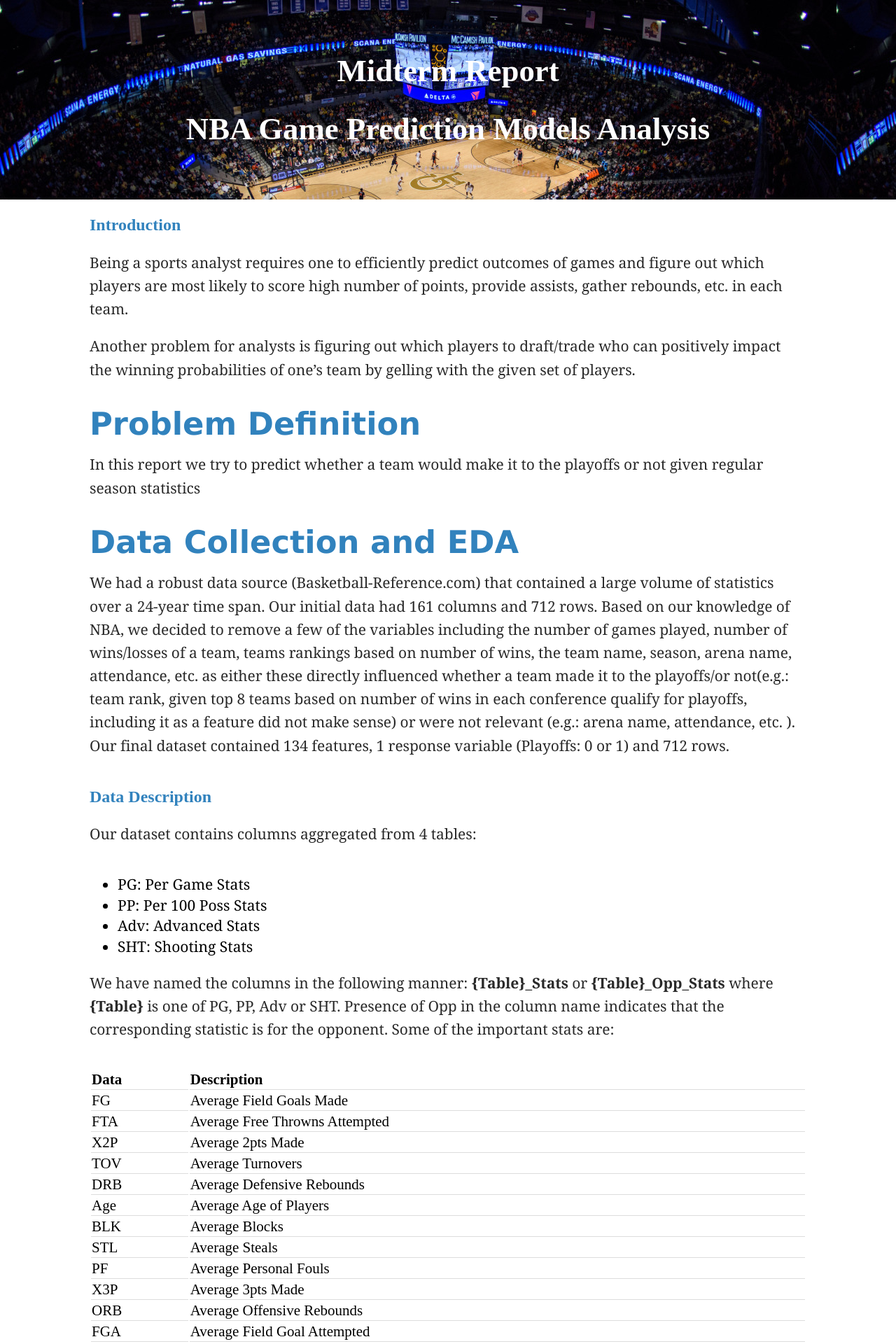
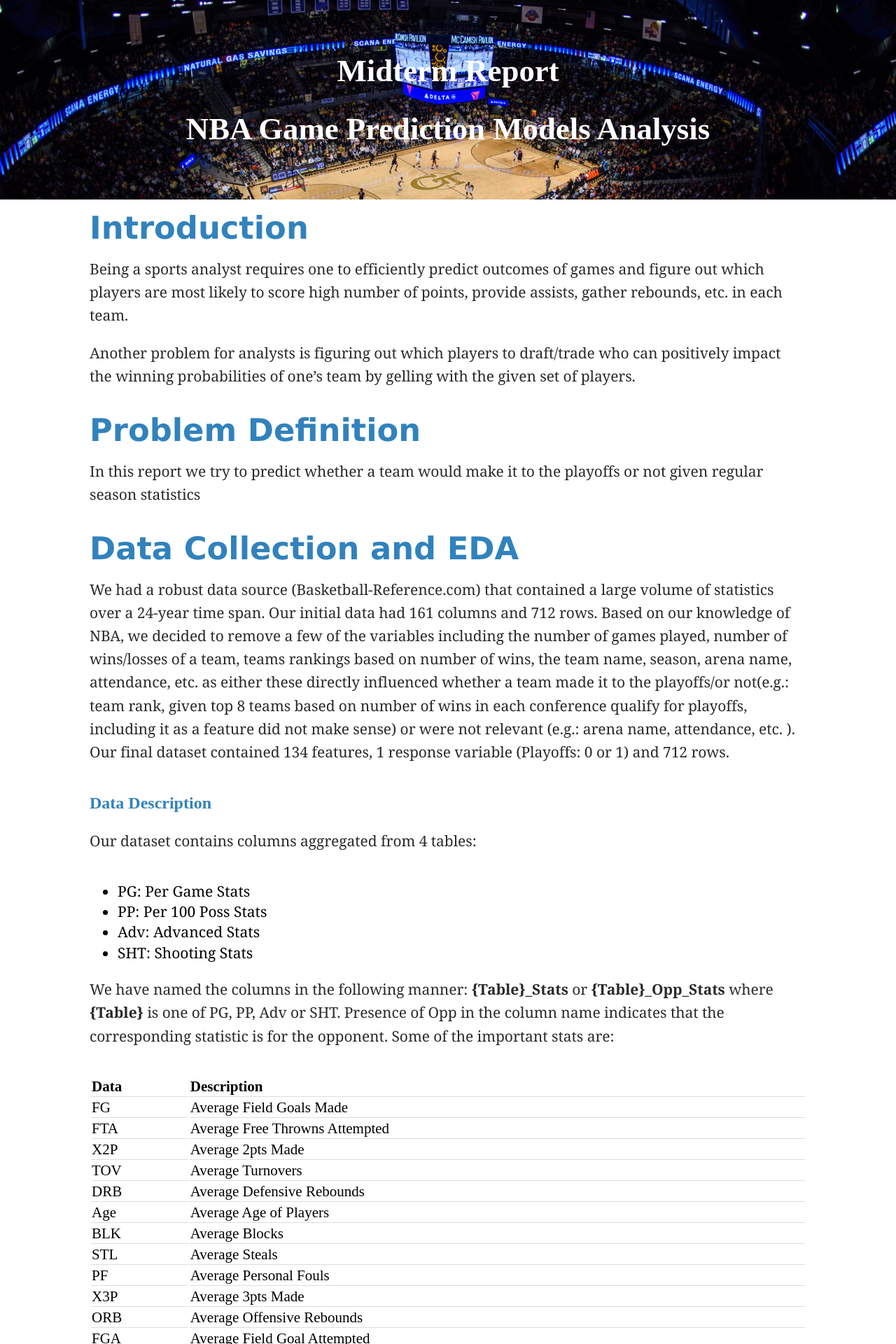
Before and after one commit to caguilarcr/cs7641, a Jekyll site: the page midterm.html, which Jekyll copies as it is, in a window 1280 px wide. Shown: the top 1920 px of the page at 70% size. Built offline with Jekyll 4.4.1, drawn with Linux system fonts in a browser that asks for light colours.

```diff
--- a/midterm.html
+++ b/midterm.html
@@ -9,7 +9,7 @@
             <p></p>
         </section>
         <article>
-            <h2>Introduction</h2>
+            <h1>Introduction</h1>
             <p>Being a sports analyst requires one to efficiently predict outcomes of games and figure out which players are most likely to score high number of points, provide assists, gather rebounds, etc. in each team. </p>
             <p>Another problem for analysts is figuring out which players to draft/trade who can positively impact the winning probabilities of one’s team by gelling with the given set of players. </p>
 
```
